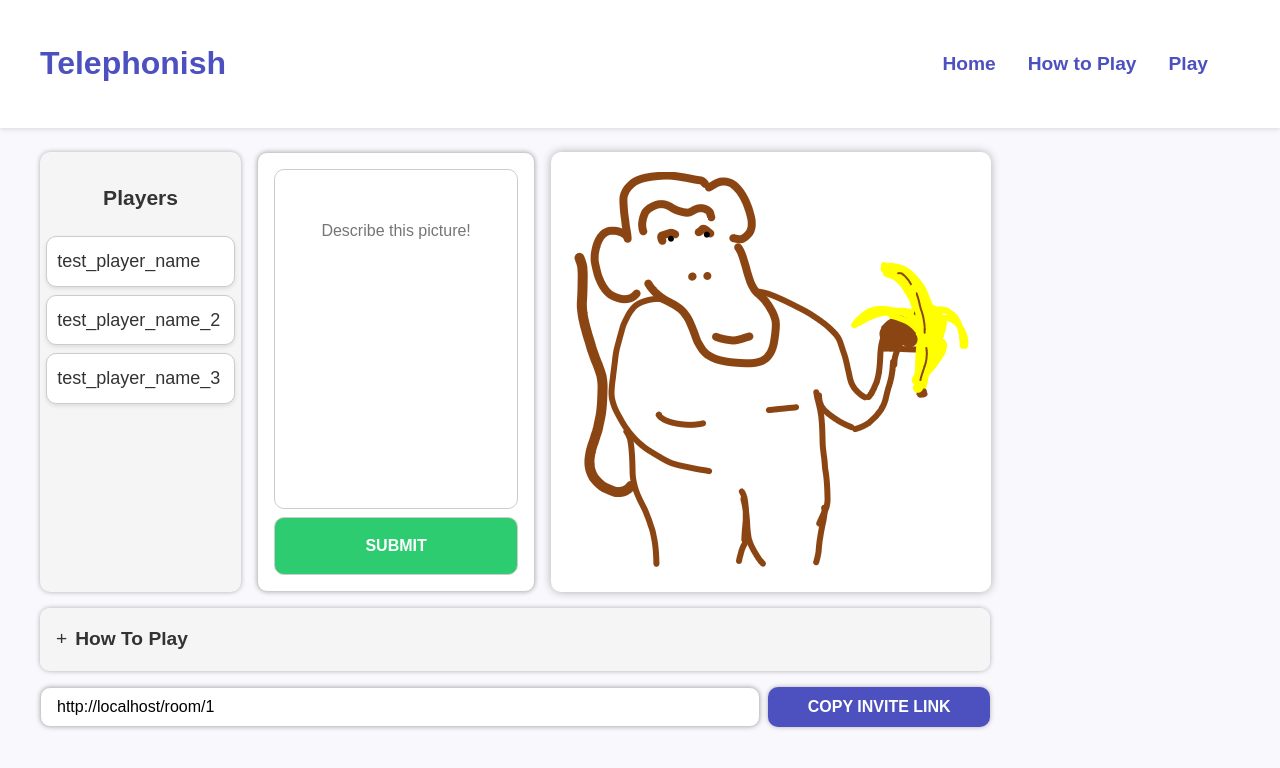
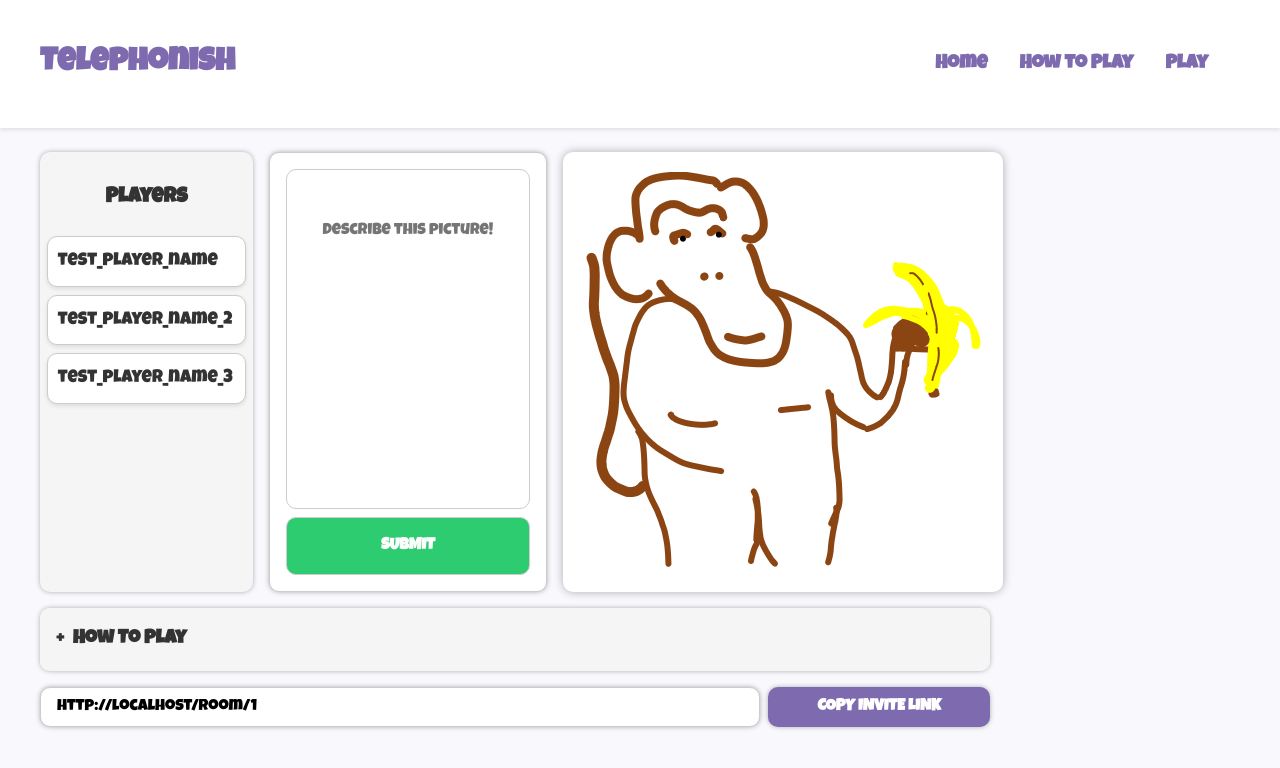
Before and after one commit to tal-z/telephonish, a Next.js app: page /room/1 in a window 1280 px wide. Shown: the top 768 px of the page. Built offline with nearby package versions, Linux system fonts and the light colour scheme.

Commit message:
fonts and colors!

```diff
--- a/src/styles/Header.module.css
+++ b/src/styles/Header.module.css
@@ -26,7 +26,7 @@
 .title {
   font-size: 2rem;
   font-weight: bold;
-  color: #4c51bf;
+  color: #7e6aaf;
 }
 
 .navbar {
@@ -37,11 +37,11 @@
   font-size: 1.2rem;
   font-weight: 600;
   text-decoration: none;
-  color: #4c51bf;
+  color: #7e6aaf;
   margin-right: 2rem;
   transition: all 0.2s ease-in-out;
 }
 
 .navlink:hover {
-  color: #5a67d8;
+  color: #a395d4;
 }
--- a/src/styles/LandingPage.module.css
+++ b/src/styles/LandingPage.module.css
@@ -7,7 +7,7 @@
 .title {
   font-size: 3rem;
   margin-bottom: 1rem;
-  color: #4c51bf;
+  color: #7e6aaf;
   text-shadow: 1px 1px 1px rgba(0, 0, 0, 0.2);
   font-style: italic;
 }
--- a/src/styles/globals.css
+++ b/src/styles/globals.css
@@ -1,3 +1,10 @@
+@font-face {
+  font-family: 'Luckiest Guy';
+  src: url('/fonts/LuckiestGuy-Regular.ttf');
+  font-weight: normal;
+  font-style: normal;
+}
+
 html,
 body {
   height: 100%;
@@ -8,27 +15,30 @@ body {
   display: flex;
   flex-direction: column;
   background-color: #f9f8fd;
-  font-family: "Poppins", sans-serif;
+  font-family: 'Luckiest Guy', cursive;
   color: #333;
   line-height: 1.6;
   font-size: 18px;
 }
 
-textarea {
-  font-family: "Poppins", sans-serif;
+textarea, input {
+  font-family: 'Luckiest Guy', cursive;
 }
 
 a {
-  color: #4c51bf;
+  color: #7e6aaf;
   text-decoration: none;
 }
 
 a:hover {
   text-decoration: underline;
+  color: #a395d4;
+  transition: text-decoration 0.3s ease-out, color 0.3s ease-out;
 }
 
 button {
-  background-color: #4c51bf;
+  font-family: 'Luckiest Guy', cursive;
+  background-color: #7e6aaf;
   color: #fff;
   font-weight: 700;
   text-transform: uppercase;
@@ -41,5 +51,5 @@ button {
 }
 
 button:hover {
-  background-color: #434190;
+  background-color: #a395d4;
 }
```
Also changed, not shown: public/fonts/LuckiestGuy-Regular.ttf (added).
